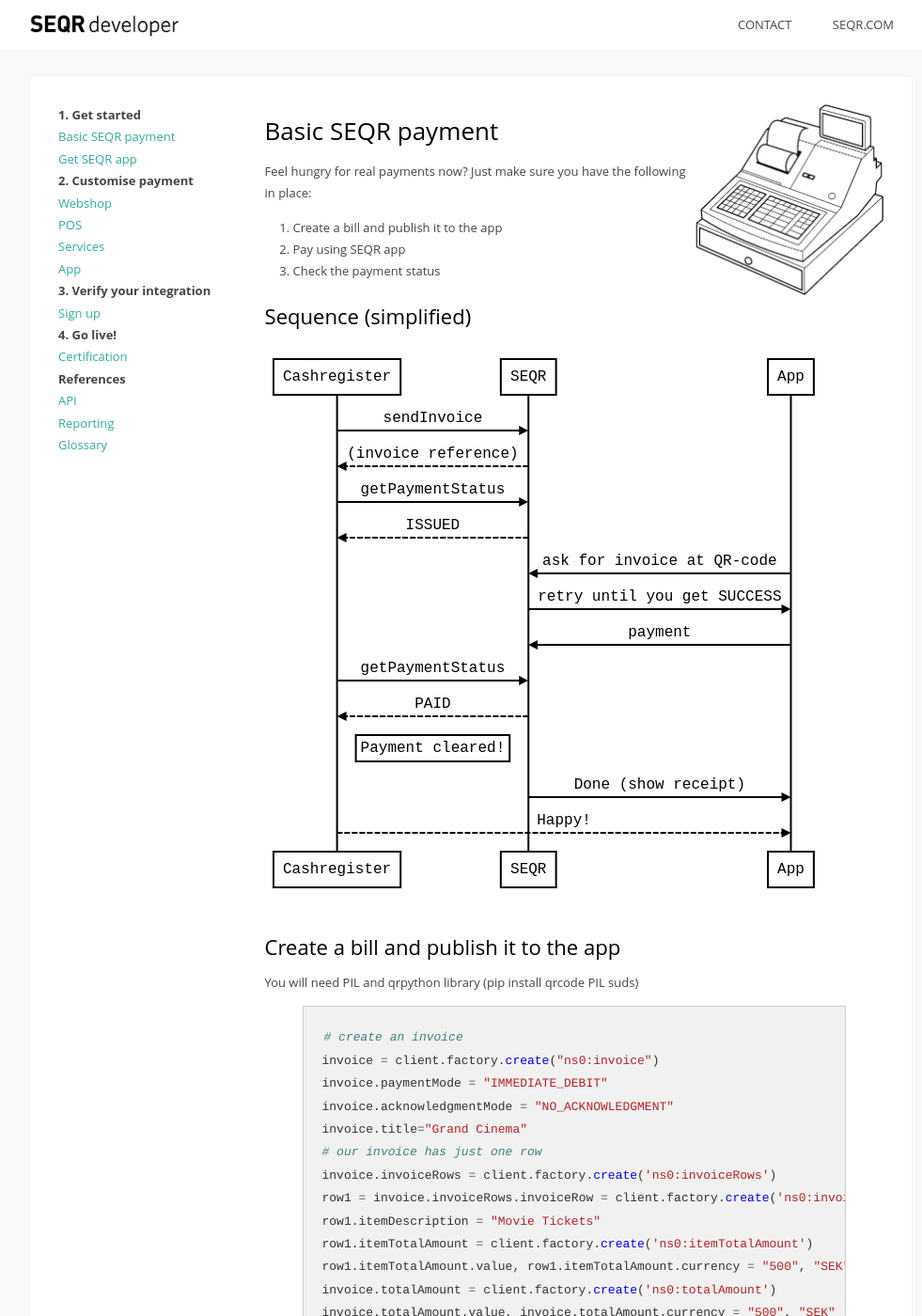
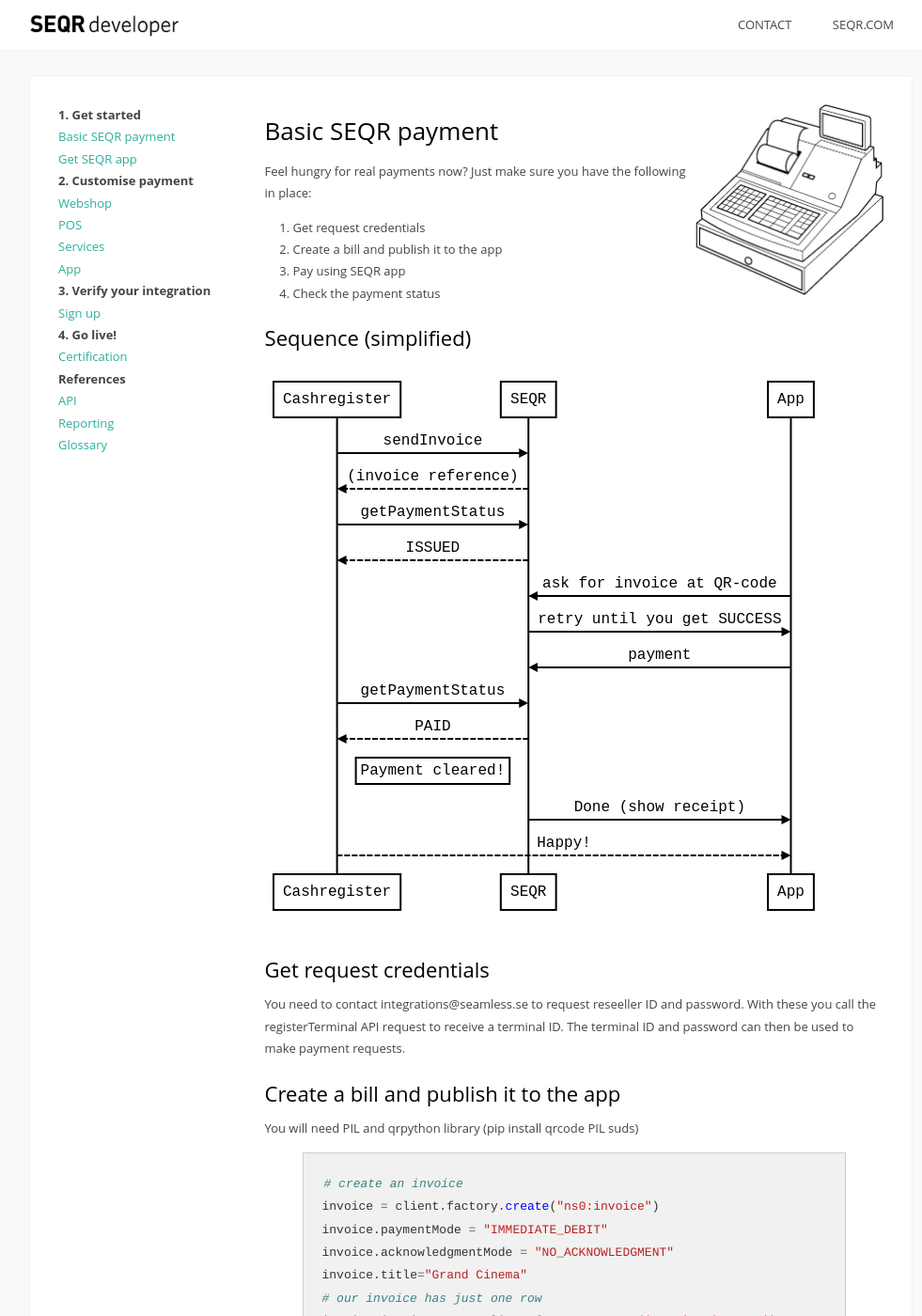
Before and after one commit to SeamlessDistribution/SeamlessDistribution.github.io, a Jekyll site: the page built from merchant/payment/index.md, in a window 1280 px wide and 1400 px high. Shown: the whole window at 94% size, without its empty margins (139-1120 px from the left). Built offline with Jekyll 4.4.1, drawn with Linux system fonts in a browser that asks for light colours.

Commit message:
added instruction to basic payment

```diff
--- a/merchant/payment/index.md
+++ b/merchant/payment/index.md
@@ -10,9 +10,10 @@
 
 Feel hungry for real payments now? Just make sure you have the following in place:
 
-1. Create a bill and publish it to the app
-2. Pay using SEQR app
-3. Check the payment status
+1. Get request credentials
+2. Create a bill and publish it to the app
+3. Pay using SEQR app
+4. Check the payment status
 
 ## Sequence (simplified)
 
@@ -36,7 +37,9 @@
 </script>
 
 
+## Get request credentials
 
+You need to contact integrations@seamless.se to request reseeller ID and password. With these you call the registerTerminal API request to receive a terminal ID. The terminal ID and password can then be used to make payment requests.
 
 ## Create a bill and publish it to the app
 
```
Also changed, not shown: merchant/externalservices/index.md (+0 -1 lines), merchant/inapp/index.md (+0 -1 lines), merchant/pos/index.md (+0 -1 lines), merchant/webshop/index.md (+0 -1 lines).
